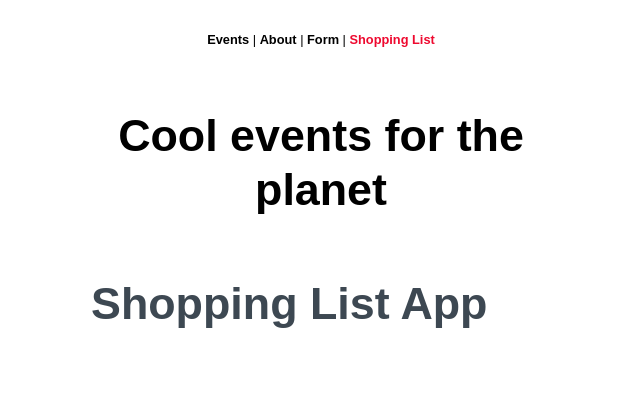
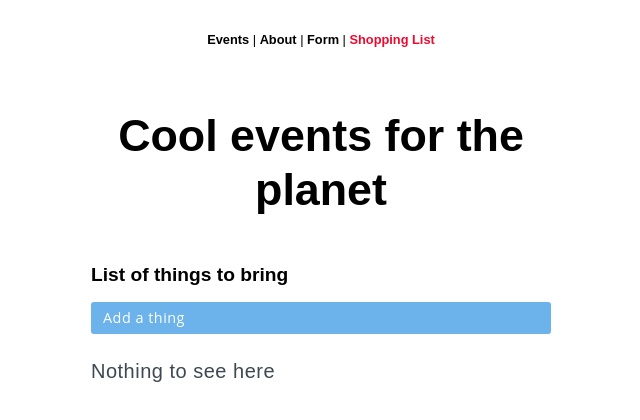
Before and after one commit to EstelleChardac/real-world-vue, a Vue app: page /shoppinglist in a window 1280 px wide. Shown: the top 420 px of the page, without its empty margins (319-959 px from the left). Built offline with nearby package versions, Linux system fonts and the light colour scheme.

Commit message:
composition API list

```diff
--- a/src/views/ShoppingList.vue
+++ b/src/views/ShoppingList.vue
@@ -1,11 +1,63 @@
 <script setup>
-import { ref } from "vue";
+import { ref, computed } from "vue";
 
-const header = ref("Shopping List App");
+const header = ref("List of things to bring");
+const characterCount = computed(() => {
+  return newThing.value.length;
+});
+const editing = ref(false);
+
+//e=short for "editing"
+const doEdit = (e) => {
+  editing.value = e;
+  newThing.value = "";
+};
+const items = ref([]);
+const newThing = ref("");
+const newThingHighPriority = ref(false);
+const saveThing = () => {
+  items.value.push({ id: items.value.length + 1, label: newThing.value });
+  newThing.value = "";
+};
 </script>
 
 <template>
-  <h1>{{ header }}</h1>
+  <div class="header">
+    <h2>{{ header }}</h2>
+  </div>
+  <button v-if="editing" class="btn" @click="doEdit(false)">Cancel</button>
+  <button v-else class="btn btn-primary" @click="doEdit(true)">
+    Add a thing
+  </button>
+
+  <li v-for="({ id, label }, index) in items" :key="id">{{ label }}</li>
+  <form class="add-item-form" v-if="editing" @submit.prevent="saveThing">
+    <input type="text" v-model="newThing" placeholder="Add another thing" />
+    {{ newThing }}
+    <p class="counter">{{ characterCount }}/200</p>
+    Priority :
+    <!-- <label
+    ><input type="radio" v-model="newThingPriority" value="low" />Low</label
+  >
+  <label>
+    <input type="radio" v-model="newThingPriority" value="high" />High</label
+  > -->
+    <!-- <select v-model="newThingPriority">
+    <option value="low">Low</option>
+    <option value="high">High</option>
+  </select> -->
+    <!-- <label>
+      <input type="checkbox" v-model="newThingsToAdd" value="goodmood" />
+      Good mood
+    </label> -->
+    <br />
+    <label>
+      <input type="checkbox" v-model="newThingHighPriority" value="high" />
+      High
+    </label>
+    <button :disabled="newThing.length === 0" class="btn">Save thing</button>
+  </form>
+  <p v-if="!items.length">Nothing to see here</p>
 </template>
 
 <style scoped>
@@ -96,8 +148,8 @@ li input {
 .add-item-form,
 .header {
   display: flex;
-  align-items: center;
-  justify-content: space-between;
+  flex-direction: column;
+  align-items: flex-start;
 }
 
 .add-item-form input {
```
